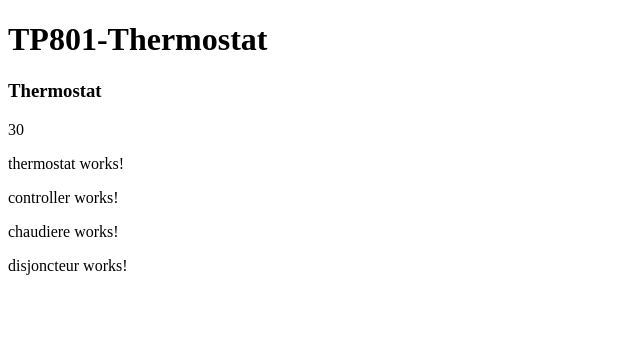
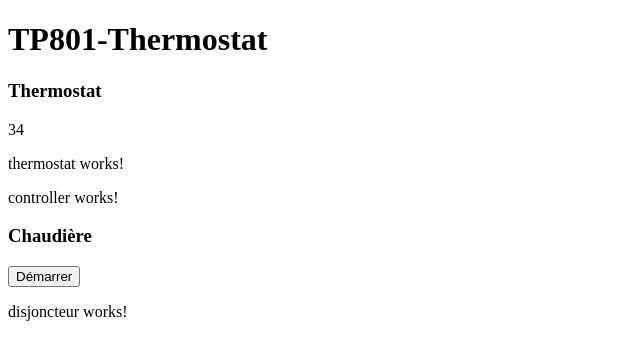
Before and after one commit to RemiChavance/TP801-Thermostat, an Angular app: page / in a window 1280 px wide. Shown: the top 360 px of the page, without its empty margins (0-640 px from the left). Built offline with nearby package versions, Linux system fonts and the light colour scheme.

Commit message:
Chaudiere

```diff
--- a/src/app/components/chaudiere/chaudiere.component.html
+++ b/src/app/components/chaudiere/chaudiere.component.html
@@ -1 +1,3 @@
-<p>chaudiere works!</p>
+<h3>Chaudière</h3>
+<button *ngIf="!isRunning" (click)="start()">Démarrer</button>
+<button *ngIf="isRunning" (click)="stop()">Arrêter</button>
--- a/src/app/components/chaudiere/chaudiere.component.ts
+++ b/src/app/components/chaudiere/chaudiere.component.ts
@@ -1,10 +1,43 @@
-import { Component } from '@angular/core';
+import { Component, OnInit } from '@angular/core';
+import { Observable, Subscription, interval, tap } from 'rxjs';
+import { StoreService } from 'src/app/services/store.service';
 
 @Component({
   selector: 'app-chaudiere',
   templateUrl: './chaudiere.component.html',
   styleUrls: ['./chaudiere.component.scss']
 })
-export class ChaudiereComponent {
+export class ChaudiereComponent implements OnInit {
 
+  runMessage$!: Observable<boolean>;
+
+  runState!: Observable<number>;
+  runSubscription!: Subscription;
+
+  isRunning: boolean = false;
+
+  constructor(private store: StoreService) { }
+
+  ngOnInit(): void {
+    this.runState = interval(1000).pipe(
+      tap(() => this.store.setTemperature(this.store.getTemperatureValue() + 1))
+    );
+
+    this.runMessage$ = this.store.chaudiereRun$.pipe(
+      tap(value => {
+        console.log(`chaudiere run : ${value}`);
+        if (value) this.start();
+      })
+    );
+  }
+
+  start() {
+    this.runSubscription = this.runState.subscribe();
+    this.isRunning = true;
+  }
+
+  stop() {
+    this.runSubscription.unsubscribe();
+    this.isRunning = false;
+  }
 }
--- a/src/app/services/store.service.ts
+++ b/src/app/services/store.service.ts
@@ -9,8 +9,11 @@ export class StoreService {
   private temperature = new BehaviorSubject<number>(35);
   temperature$: Observable<number> = this.temperature.asObservable();
 
+  private chaudiereRun = new BehaviorSubject<boolean>(false);
+  chaudiereRun$: Observable<boolean> = this.chaudiereRun.asObservable();
+
   constructor() {
-    interval(1000).pipe(
+    interval(5000).pipe(
       tap(() => this.setTemperature(this.temperature.getValue() - 1))
     ).subscribe();
   }
@@ -19,5 +22,7 @@ export class StoreService {
     this.temperature.next(temperature);
   }
 
-
+  getTemperatureValue() {
+    return this.temperature.value;
+  }
 }
```
